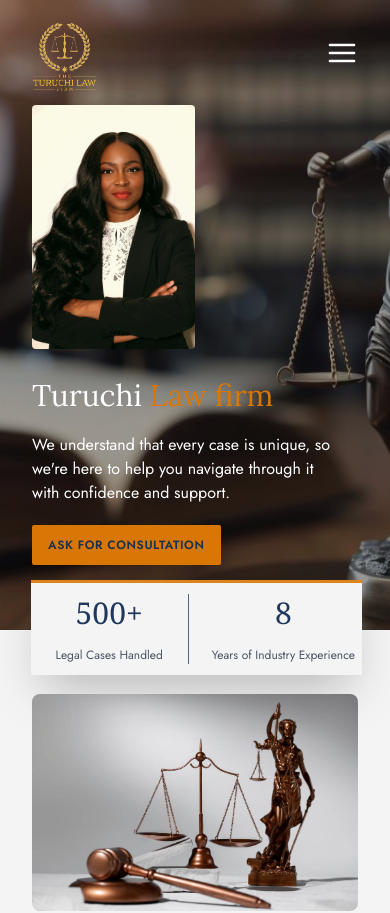
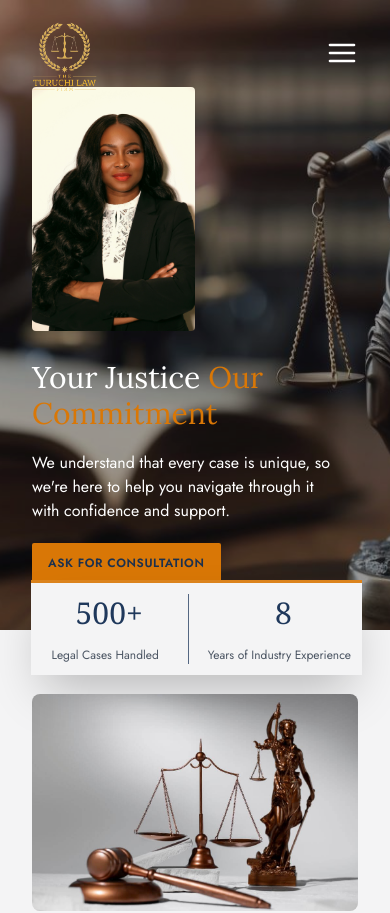
Before and after one commit to mhista/ttlFirm, a Next.js app in the folder ttlfirm/: page / in a window 390 px wide. Shown: the top 913 px of the page. Built offline with nearby package versions, Linux system fonts and the light colour scheme.

Commit message:
made new changes

```diff
--- a/ttlfirm/components/common/countdown.jsx
+++ b/ttlfirm/components/common/countdown.jsx
@@ -23,7 +23,7 @@
     return (
         <div className="flex flex-col items-center w-[50%] justify-center gap-4  text-black rounded-lg py-3 md:py-6" >
         <h2 className="text-3xl md:text-5xl font-serif font-medium text-[#1f385b]">{count}{sign}</h2>
-        <h5 className="text-xs sm:text-sm md:text-lg text-center text-gray-600">{subtitle}</h5>
+        <h5 className="text-xs sm:text-sm md:text-lg text-center text-gray-600 pr-2 sm:pr-0">{subtitle}</h5>
     </div>
 
     );
--- a/ttlfirm/components/layout/header.jsx
+++ b/ttlfirm/components/layout/header.jsx
@@ -43,11 +43,12 @@
         <div
           className={`text-white  flex flex-col items-start justify-center pl-8 w-full gap-5 z-40 md:pt-20 lg:pt-14`}
         >
+        {/* Your justice, Our commitment */}
           <h1
             className="font-lora text-3xl md:text-5xl lg:text-7xl w-5/6 "
             data-aos="fade-up"
           >
-            Turuchi <span className="text-amber-600">Law firm</span>
+            Your Justice <span className="text-amber-600">Our Commitment</span>
           </h1>
           <p className="text-base w-5/6 md:text-lg " data-aos="zoom-in-up">
             {/* Turuchilaw firm is a leading expert in legal profession. Our team of
```
